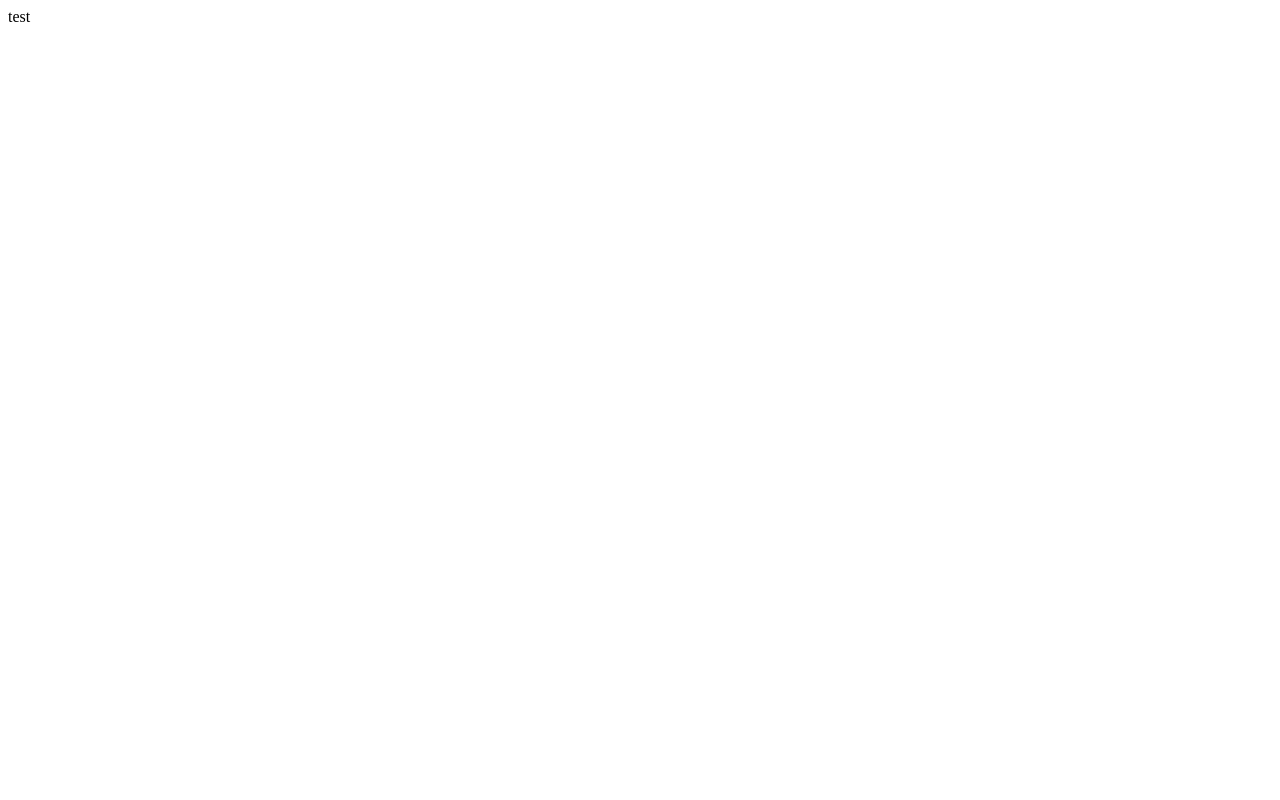
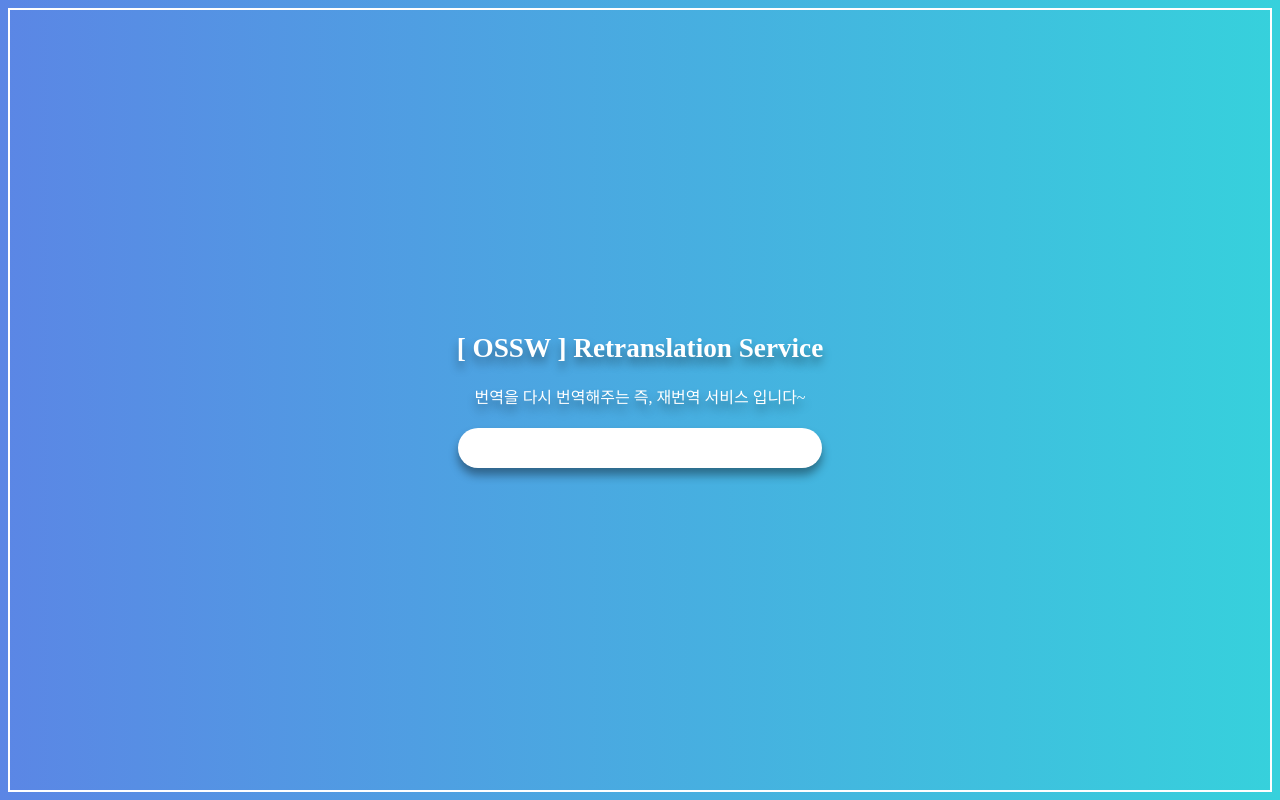
Before and after one commit to jeongwoo903/OSSW_Project, a Django app: page / in a window 1280 px wide. Before the commit the page is almost empty. Run offline with Django 4.2, Linux system fonts and the light colour scheme.

Commit message:
need to POST input data

```diff
--- /dev/null
+++ b/project_TS/app_TS/static/style.css
@@ -0,0 +1,58 @@
+* {
+  padding: 0;
+  margin: 0;
+}
+
+body {
+  width: 100vw;
+  height: 100vh;
+  display: flex;
+  justify-content: center;
+  align-items: center;
+  background: #36D1DC; /* fallback for old browsers */ /* Chrome 10-25, Safari 5.1-6 */
+  background: linear-gradient(to right, #5B86E5, #36D1DC); /* W3C, IE 10+/ Edge, Firefox 16+, Chrome 26+, Opera 12+, Safari 7+ */
+}
+body #border_line {
+  border: 2px solid white;
+  width: calc(100vw - 20px);
+  height: calc(100vh - 20px);
+}
+body #border_line .content_box {
+  display: flex;
+  height: inherit;
+  align-items: center;
+  flex-direction: column;
+  justify-content: center;
+}
+body #border_line .content_box .desc_box .title {
+  color: white;
+  font-weight: 700;
+  margin-bottom: 20px;
+  font-size: 1.7rem;
+  text-shadow: 0 7px 10px rgba(0, 0, 0, 0.392);
+}
+body #border_line .content_box .desc_box .desc {
+  color: white;
+  text-align: center;
+  margin-bottom: 20px;
+  text-shadow: 0 7px 10px rgba(0, 0, 0, 0.392);
+}
+body #border_line .content_box .input {
+  display: flex;
+  align-items: center;
+  background-color: white;
+  box-shadow: 0 7px 10px rgba(0, 0, 0, 0.392);
+  width: 364px;
+  height: 40px;
+  border-radius: 30px;
+}
+body #border_line .content_box .input input {
+  margin-left: 20px;
+  font-size: 19px;
+  width: 314px;
+  border: none;
+}
+body #border_line .content_box .input button {
+  width: 20px;
+  height: 20px;
+}
--- /dev/null
+++ b/project_TS/app_TS/static/style.scss
@@ -0,0 +1,71 @@
+* {
+    padding: 0;
+    margin: 0;
+}
+
+body {
+    width: 100vw;
+    height: 100vh;
+
+    display: flex;
+    justify-content: center;
+    align-items: center;
+
+    background: #36D1DC;  /* fallback for old browsers */
+    background: -webkit-linear-gradient(to right, #5B86E5, #36D1DC);  /* Chrome 10-25, Safari 5.1-6 */
+    background: linear-gradient(to right, #5B86E5, #36D1DC); /* W3C, IE 10+/ Edge, Firefox 16+, Chrome 26+, Opera 12+, Safari 7+ */
+
+    #border_line {
+        border: 2px solid white;
+        width: calc(100vw - 20px);
+        height: calc(100vh - 20px);
+
+        .content_box {
+            display: flex;
+            height: inherit;
+            align-items: center;
+            flex-direction: column;
+            justify-content: center;
+            .desc_box {
+
+                .title {
+                    color: white;
+                    font-weight: 700;
+                    margin-bottom: 20px;
+                    font-size: 1.7rem;
+                    text-shadow: 0 7px 10px rgba(0, 0, 0, 0.392);
+                }
+
+                .desc {
+                    color: white;
+                    text-align: center;
+                    margin-bottom: 20px;
+                    text-shadow: 0 7px 10px rgba(0, 0, 0, 0.392);
+                }
+            }
+
+            .input {
+                display: flex;
+                align-items: center;
+
+                background-color: white;
+                box-shadow: 0 7px 10px rgba(0, 0, 0, 0.392);
+                width: 364px;
+                height: 40px;
+                border-radius: 30px;
+
+                input {
+                    margin-left: 20px;
+                    font-size: 19px;
+                    width: 314px;
+                    border: none;
+                }
+
+                button {
+                    width: 20px;
+                    height: 20px;
+                }
+            }
+        }
+    }
+}
--- a/project_TS/app_TS/templates/index.html
+++ b/project_TS/app_TS/templates/index.html
@@ -1,12 +1,35 @@
 <!DOCTYPE html>
+{% load static %}
 <html lang="ko">
 <head>
     <meta charset="UTF-8">
     <meta http-equiv="X-UA-Compatible" content="IE=edge">
     <meta name="viewport" content="width=device-width, initial-scale=1.0">
-    <title>Document</title>
+    <title>OSSW_TS</title>
+    <link rel="stylesheet" href="../static/style.css">
 </head>
 <body>
-    test
+    <section id="border_line">
+        <div class="content_box">
+            <div class="desc_box">
+                <h1 class="title">[ OSSW ] Retranslation Service</h1>
+                <p class="desc">번역을 다시 번역해주는 즉, 재번역 서비스 입니다~</p>
+            </div>
+            <div class="input">
+                <form method="POST">
+                    {% csrf_token %}
+                    <input class="input_text" type="text" required minlength="1">
+                </form>
+            </div>
+            <div class="output_ts">
+                <div class="show_output_ts"></div>
+            </div>
+            <div class="output_tts">
+                <div class="show_output_tts"></div>
+            </div>
+        </div>
+    </section>
+    <!-- <script src="https://unpkg.com/axios/dist/axios.min.js"></script>
+    <script src="../static/script.js"></script> -->
 </body>
 </html>
--- a/project_TS/app_TS/views.py
+++ b/project_TS/app_TS/views.py
@@ -1,5 +1,7 @@
 from django.shortcuts import render
 
 # Create your views here.
+
+
 def home(request):
     return render(request, 'index.html')
--- a/project_TS/project_TS/settings.py
+++ b/project_TS/project_TS/settings.py
@@ -11,6 +11,7 @@ https://docs.djangoproject.com/en/4.1/ref/settings/
 """
 
 from pathlib import Path
+import os
 
 # Build paths inside the project like this: BASE_DIR / 'subdir'.
 BASE_DIR = Path(__file__).resolve().parent.parent
@@ -117,6 +118,7 @@ USE_TZ = True
 # https://docs.djangoproject.com/en/4.1/howto/static-files/
 
 STATIC_URL = 'static/'
+STATICFILES_DIRS = (os.path.join('static'),)
 
 # Default primary key field type
 # https://docs.djangoproject.com/en/4.1/ref/settings/#default-auto-field
```
Also changed, not shown: project_TS/app_TS/static/script.js (added, +13 -0 lines).
